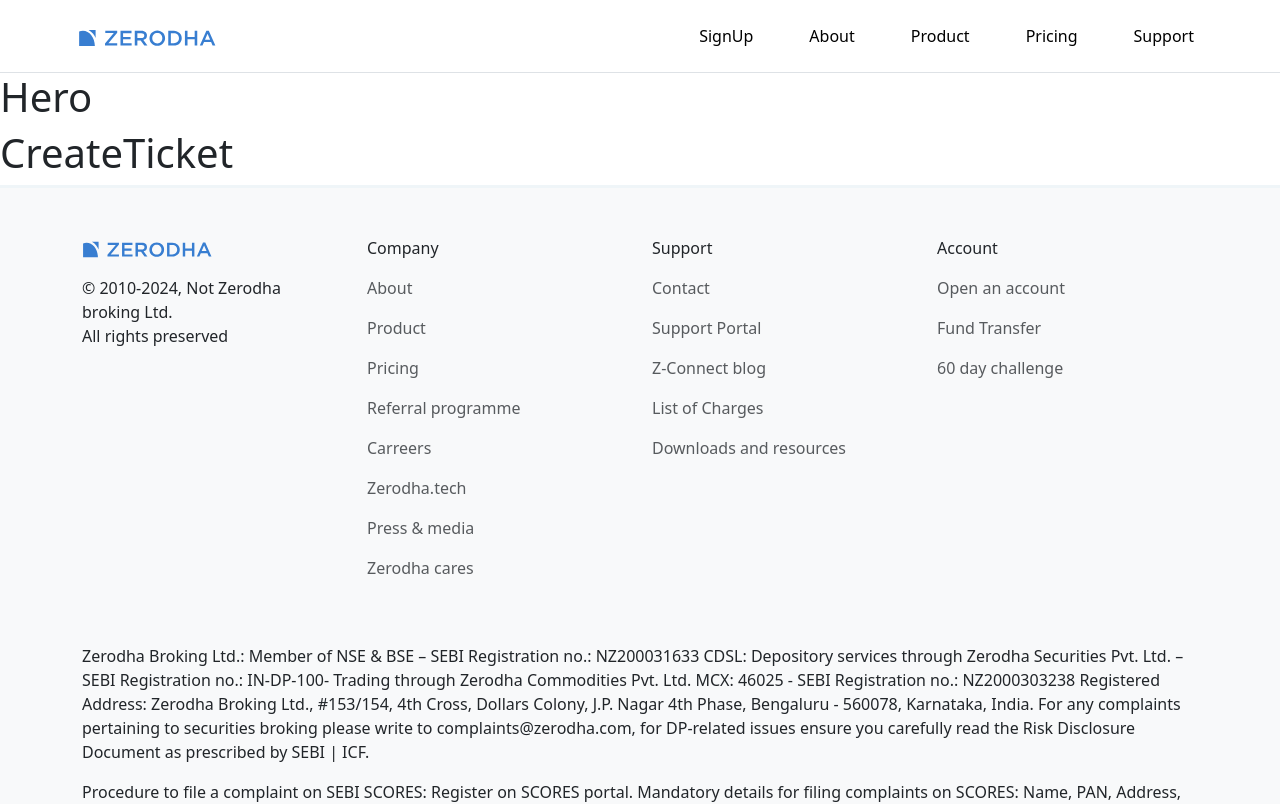
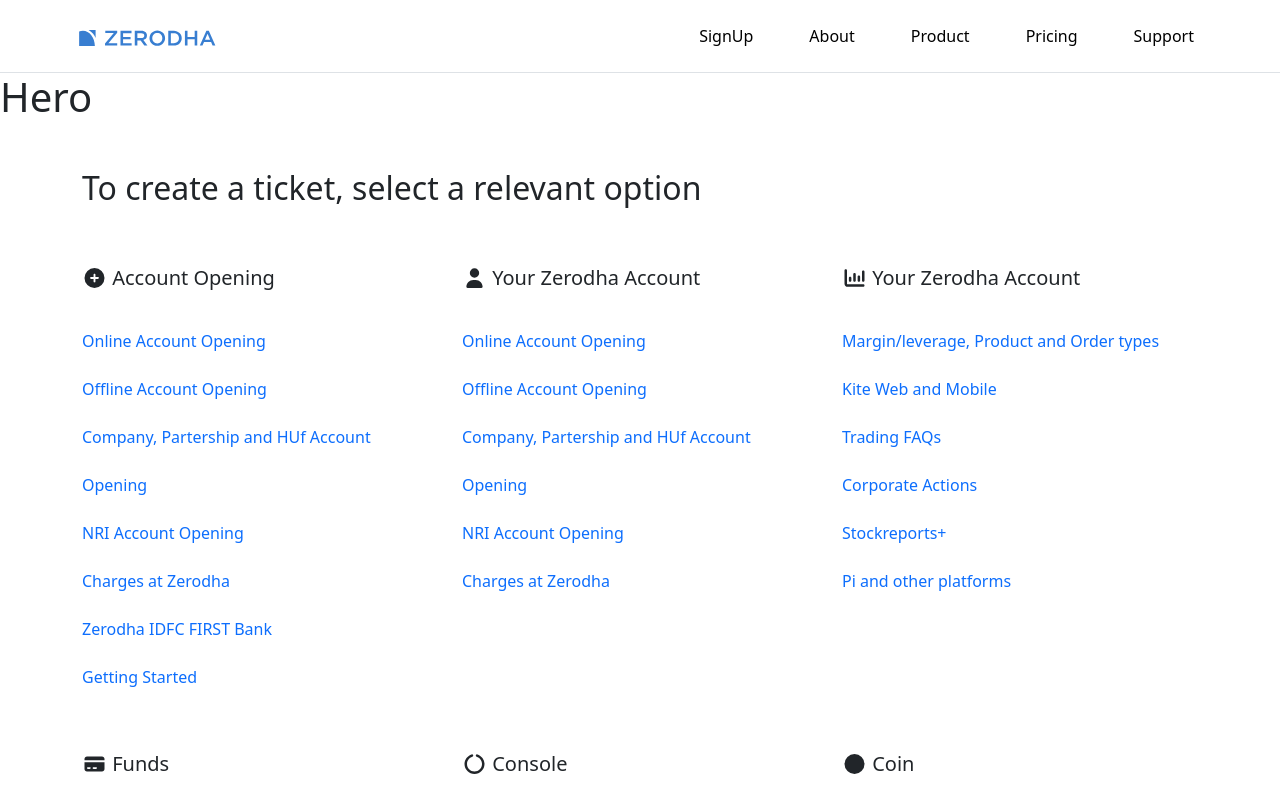
Before and after one commit to patelkrati00/Zerodha, a React (Vite) app: page /support in a window 1280 px wide. Shown: the top 804 px of the page. Built offline with nearby package versions, Linux system fonts and the light colour scheme.

Commit message:
CreateTicet component

```diff
--- a/package.json
+++ b/package.json
@@ -10,6 +10,9 @@
     "preview": "vite preview"
   },
   "dependencies": {
+    "@fortawesome/fontawesome-svg-core": "^7.0.0",
+    "@fortawesome/free-solid-svg-icons": "^7.0.0",
+    "@fortawesome/react-fontawesome": "^0.2.3",
     "react": "^19.1.1",
     "react-dom": "^19.1.1",
     "react-router-dom": "^7.8.0"
--- a/src/landing_page/pricing/Hero.jsx
+++ b/src/landing_page/pricing/Hero.jsx
@@ -3,7 +3,7 @@
 function Hero() {
   return (
     <>
-      <div className="container mb-5 border-bottom">
+      <div className="container mb-5 p-5 border-bottom ">
         <div className="text-center border-bottom mt-5 mb-5">
           <h1>Pricing</h1>
           <h4 className="text-muted mb-5 mt-3 fs-5">
--- a/src/landing_page/support/CreateTicket.jsx
+++ b/src/landing_page/support/CreateTicket.jsx
@@ -1,9 +1,104 @@
-import React from 'react'
+import React from "react";
+import { library } from "@fortawesome/fontawesome-svg-core";
+import { fas } from "@fortawesome/free-solid-svg-icons"; // Import all solid icons
+
+// Add all solid icons to library
+library.add(fas);
+
+import RelevantTopic from "./RelevantTopic";
 
 function CreateTicket() {
-    return (
-        <h1>CreateTicket</h1>
-    );
+  return (
+    <>
+      <div className="container mt-5">
+        <div className="row">
+          <h2>To create a ticket, select a relevant option</h2>
+          <div className="col-4">
+            {" "}
+            <RelevantTopic
+              icon="circle-plus" // Using a valid icon
+              heading="Account Opening"
+              title1="Online Account Opening"
+              title2="Offline Account Opening"
+              title3="Company, Partership and HUf Account Opening"
+              title4="NRI Account Opening"
+              title5="Charges at Zerodha"
+              title6="Zerodha IDFC FIRST Bank"
+              title7="Getting Started"
+            />
+          </div>
+
+          <div className="col-4">
+            {" "}
+            <RelevantTopic
+              icon="user" // Using a valid icon
+              heading="Your Zerodha Account"
+              title1="Online Account Opening"
+              title2="Offline Account Opening"
+              title3="Company, Partership and HUf Account Opening"
+              title4="NRI Account Opening"
+              title5="Charges at Zerodha"
+            />
+          </div>
+
+          <div className="col-4">
+            <RelevantTopic
+              icon="chart-column" // Using a valid icon
+              heading="Your Zerodha Account"
+              title1=" Margin/leverage, Product and Order types  "
+              title2="Kite Web and Mobile"
+              title3="Trading FAQs"
+              title4="Corporate Actions"
+              title5="Stockreports+ "
+              title6="Pi and other platforms"
+            />
+          </div>
+        </div>
+        <div className="row">
+          <div className="col-4">
+            {" "}
+            <RelevantTopic
+              icon="credit-card" // Using a valid icon
+              heading="Funds"
+               title1=" Margin/leverage, Product and Order types  "
+              title2="Kite Web and Mobile"
+              title3="Trading FAQs"
+              title4="Corporate Actions"
+              title5="Stockreports+ "
+              title6="Pi and other platforms"
+            />
+          </div>
+
+          <div className="col-4">
+            {" "}
+            <RelevantTopic
+              icon="circle-notch" // Using a valid icon
+              heading="Console"
+               title1=" Margin/leverage, Product and Order types  "
+              title2="Kite Web and Mobile"
+              title3="Trading FAQs"
+              title4="Corporate Actions"
+
+            />
+          </div>
+
+          <div className="col-4">
+            {" "}
+            <RelevantTopic
+              icon="circle" // Using a valid icon
+              heading="Coin"
+               title1=" Margin/leverage, Product and Order types  "
+              title2="Kite Web and Mobile"
+              title3="Trading FAQs"
+              title4="Corporate Actions"
+              title5="Stockreports+ "
+              title6="Pi and other platforms"
+                title7="Getting Started"
+            />
+          </div>
+        </div>
+      </div>
+    </>
+  );
 }
-
 export default CreateTicket;
--- /dev/null
+++ b/src/landing_page/support/RelevantTopic.jsx
@@ -0,0 +1,58 @@
+import React from "react";
+import { FontAwesomeIcon } from '@fortawesome/react-fontawesome';
+
+
+const RelevantTopic = ({icon,
+
+  heading,
+  title1,
+  title2,
+  title3,
+  title4,
+  title5,
+  title6,
+  title7,
+}) => {
+  return (
+    <>
+
+          <div className=" mt-5">
+            <p className="mb-4 fs-5">
+                 <FontAwesomeIcon icon={icon} /> {" "}
+              {heading}
+            </p>
+            <a href="" style={{ textDecoration: "none", lineHeight: "3" }}>
+              {title1}
+            </a>{" "}
+            <br />
+            <a href="" style={{ textDecoration: "none", lineHeight: "3" }}>
+              {title2}
+            </a>
+            <br />
+            <a href="" style={{ textDecoration: "none", lineHeight: "3" }}>
+              {title3}{" "}
+            </a>
+            <br />
+            <a href="" style={{ textDecoration: "none", lineHeight: "3" }}>
+              {title4}
+            </a>
+            <br />
+            <a href="" style={{ textDecoration: "none", lineHeight: "3" }}>
+              {title5}{" "}
+            </a>
+            <br />
+            <a href="" style={{ textDecoration: "none", lineHeight: "3" }}>
+              {title6}
+            </a>
+            <br />
+            <a href="" style={{ textDecoration: "none", lineHeight: "3" }}>
+              {title7}
+            </a>
+            <br />
+          </div>
+
+    </>
+  );
+};
+
+export default RelevantTopic;
```
Also changed, not shown: 1 other file (tests, documents, lock files or other folders).
